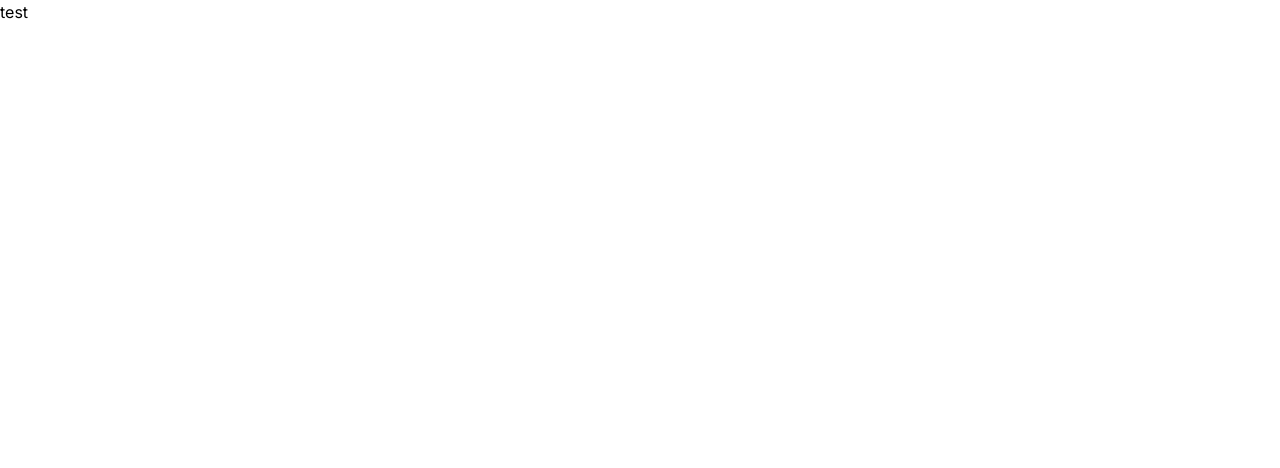
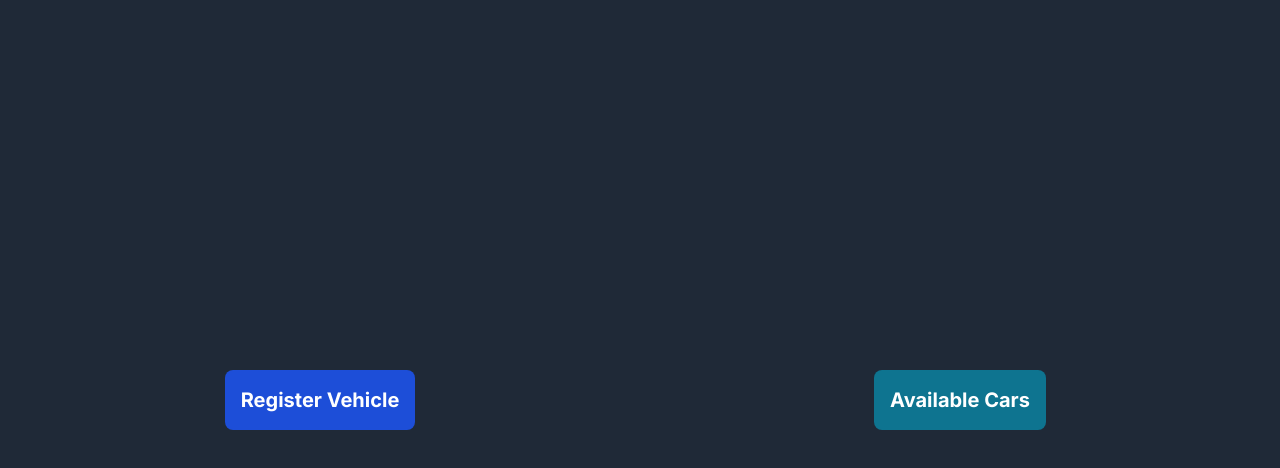
Before and after one commit to gmartins-dev/nextjs14-car-hire, a Next.js app: page / in a window 1280 px wide. Shown: the top 468 px of the page. Built offline with nearby package versions, Linux system fonts and the light colour scheme.

Commit message:
feature: add users and cars pages/routes

```diff
--- /dev/null
+++ b/src/app/cars/available/page.tsx
@@ -0,0 +1,8 @@
+export default function AvailableCars() {
+  return (
+    <div>
+      <h1>Available Cars</h1>
+      {/* Add your list of cars here */}
+    </div>
+  );
+}
--- a/src/app/page.tsx
+++ b/src/app/page.tsx
@@ -1,9 +1,20 @@
-import Image from 'next/image'
+import Link from 'next/link';
 
 export default function Home() {
   return (
-    <main>
-      <h1>test</h1>
+    <main className="flex min-h-screen items-center justify-center bg-gray-800 text-white">
+      <div className="flex flex-row w-full h-full">
+        <div className="flex items-center justify-center w-1/2">
+          <Link href="/users/register">
+            <button className="p-4 m-4 bg-blue-700 text-white rounded-lg font-bold text-xl">Register Vehicle</button>
+          </Link>
+        </div>
+        <div className="flex items-center justify-center w-1/2">
+          <Link href="/cars/available">
+            <button className="p-4 m-4  bg-cyan-700 text-white rounded-lg font-bold text-xl">Available Cars</button>
+          </Link>
+        </div>
+      </div>
     </main>
-  )
+  );
 }
--- /dev/null
+++ b/src/app/users/register/page.tsx
@@ -0,0 +1,8 @@
+export default function RegisterVehicle() {
+  return (
+    <div>
+      <h1>Register Vehicle</h1>
+      {/* Add your form here */}
+    </div>
+  );
+}
```
